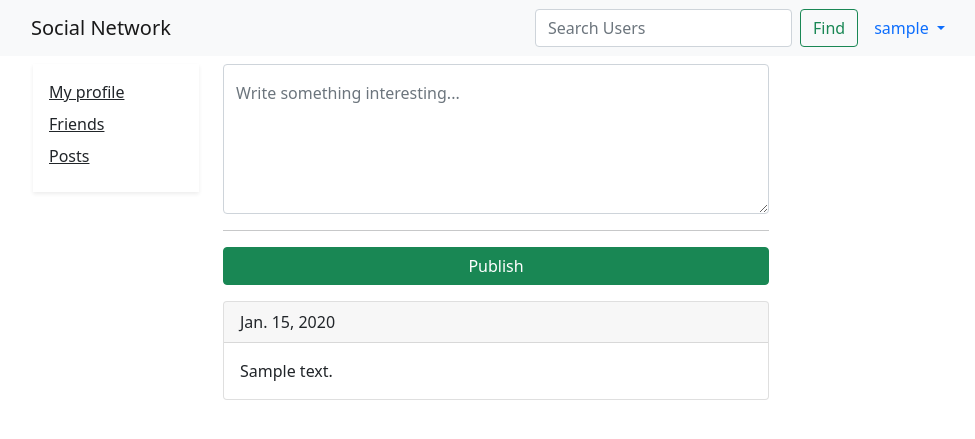
After one commit to UladzislauBaranau/social-network, a Django app: page /posts/ in a window 1280 px wide. The commit adds this page. Shown: the top 439 px of the page, without its empty margins (144-1119 px from the left). Run offline with Django 3.2, Linux system fonts and the light colour scheme; a user stored in the database is signed in; tables that the repository leaves empty hold one stand-in row (values such as "Sample post"); some libraries are stand-ins or nearby versions.

Commit message:
Added the ability to create posts by the user
Created a new section 'posts'. In the 'profiles/templates' has been
added a link to 'posts'.

```diff
--- /dev/null
+++ b/socialnetwork/posts/forms.py
@@ -0,0 +1,11 @@
+from django import forms
+
+from .models import Post
+
+
+class PostForm(forms.ModelForm):
+    content = forms.CharField()
+
+    class Meta:
+        model = Post
+        fields = ['content']
--- /dev/null
+++ b/socialnetwork/posts/templates/posts/posts.html
@@ -0,0 +1,42 @@
+{% extends 'base.html' %}
+{% load i18n %}
+{% load widget_tweaks %}
+
+{% block title %}
+{% translate 'Posts' %}
+{% endblock title %}
+
+{% block content %}
+<div class="container my-lg-2">
+  <div class="row">
+    <div class="col-1"></div>
+    <div class="col-2">
+      <div class="card-body shadow-sm holder-bottom">
+        <p class="fw-light mb-2"><a href="{% url 'user_profile' %}" class="text-reset">{% translate 'My profile' %}</a></p>
+        <p class="fw-light mb-2"><a href="{% url 'friends_list' %}" class="text-reset">{% translate 'Friends' %}</a></p>
+        <p class="fw-light mb-2"><a href="{% url 'posts' %}" class="text-reset">{% translate 'Posts' %}</a></p>
+      </div>
+    </div>
+    <div class="col-6">
+      <form method="POST">
+        {% csrf_token %}
+        <div class="form-floating mb-3">
+          <textarea class="form-control" id="floatingTextarea2" name="content" placeholder="Leave a comment here" style="height: 150px"></textarea>
+          <label class="text-muted" for="floatingTextarea2">{% translate 'Write something interesting...' %}</label>
+        </div>
+        <hr>
+        <div class="mb-3">
+          <button class="w-100 btn btn-success" type="submit">{% translate 'Publish' %}</button>
+        </div>
+      </form>
+      {% for post in all_posts %}
+      <div class="card mb-3">
+        <div class="card-header">{{ post.date_updated }}</div>
+        <div class="card-body">{{ post.content }}</div>
+      </div>
+      {% endfor %}
+    </div>
+    <div class="col-3"></div>
+  </div>
+</div>
+{% endblock content %}
--- /dev/null
+++ b/socialnetwork/posts/urls.py
@@ -0,0 +1,7 @@
+from django.urls import path
+
+from . import views
+
+urlpatterns = [
+    path('', views.create_posts_view, name='posts'),
+]
--- a/socialnetwork/posts/views.py
+++ b/socialnetwork/posts/views.py
@@ -1,3 +1,23 @@
 from django.shortcuts import render
 
-# Create your views here.
+from .forms import PostForm
+from .models import Post
+
+
+def create_posts_view(request):
+    qs_posts = Post.objects.all().filter(post_author=request.user)
+    form = PostForm()
+
+    if request.method == "POST":
+        form = PostForm(request.POST)
+        if form.is_valid():
+            new_post = form.save(commit=False)
+            new_post.post_author = request.user
+            new_post.save()
+
+    context = {
+        'form': form,
+        'all_posts': qs_posts,
+    }
+
+    return render(request, 'posts/posts.html', context)
--- a/socialnetwork/profiles/templates/profiles/friend_details.html
+++ b/socialnetwork/profiles/templates/profiles/friend_details.html
@@ -13,6 +13,7 @@
       <div class="card-body shadow-sm holder-bottom">
         <p class="fw-light mb-2"><a href="{% url 'user_profile' %}" class="text-reset">{% translate 'My profile' %}</a></p>
         <p class="fw-light mb-2"><a href="{% url 'friends_list' %}" class="text-reset">{% translate 'Friends' %}</a></p>
+        <p class="fw-light mb-2"><a href="{% url 'posts' %}" class="text-reset">{% translate 'Posts' %}</a></p>
       </div>
     </div>
     <div class="col">
--- a/socialnetwork/profiles/templates/profiles/friend_requests.html
+++ b/socialnetwork/profiles/templates/profiles/friend_requests.html
@@ -22,6 +22,7 @@
             <li><a class="dropdown-item fw-light mb-2" href="{% url 'friends_list' %}">{% translate 'Friend list' %}</a></li>
             <li><a class="dropdown-item fw-light mb-2" href="{% url 'friend_requests' %}">{% translate 'Friend requests' %}</a></li>
           </ul>
+          <p class="fw-light mb-2"><a href="{% url 'posts' %}" class="text-reset">{% translate 'Posts' %}</a></p>
         </div>
       </div>
     </div>
--- a/socialnetwork/profiles/templates/profiles/friends_list.html
+++ b/socialnetwork/profiles/templates/profiles/friends_list.html
@@ -22,6 +22,7 @@
             <li><a class="dropdown-item fw-light mb-2" href="{% url 'friends_list' %}">{% translate 'Friend list' %}</a></li>
             <li><a class="dropdown-item fw-light mb-2" href="{% url 'friend_requests' %}">{% translate 'Friend requests' %}</a></li>
           </ul>
+          <p class="fw-light mb-2"><a href="{% url 'posts' %}" class="text-reset">{% translate 'Posts' %}</a></p>
         </div>
       </div>
     </div>
--- a/socialnetwork/profiles/templates/profiles/searched_users.html
+++ b/socialnetwork/profiles/templates/profiles/searched_users.html
@@ -12,9 +12,9 @@
     <div class="col-1"></div>
     <div class="col-2">
       <div class="card-body shadow-sm holder-bottom">
-        <p class="fw-light mb-2"><a href="{% url 'user_profile' %}" class="text-reset">{% translate 'My profile' %}</a>
-        </p>
+        <p class="fw-light mb-2"><a href="{% url 'user_profile' %}" class="text-reset">{% translate 'My profile' %}</a></p>
         <p class="fw-light mb-2"><a href="{% url 'friends_list' %}" class="text-reset">{% translate 'Friends' %}</a></p>
+        <p class="fw-light mb-2"><a href="{% url 'posts' %}" class="text-reset">{% translate 'Posts' %}</a></p>
       </div>
     </div>
 
--- a/socialnetwork/profiles/templates/profiles/user_profile.html
+++ b/socialnetwork/profiles/templates/profiles/user_profile.html
@@ -14,6 +14,7 @@
       <div class="card-body shadow-sm holder-bottom">
         <p class="fw-light mb-2"><a href="{% url 'user_profile' %}" class="text-reset">{% translate 'My profile' %}</a></p>
         <p class="fw-light mb-2"><a href="{% url 'friends_list' %}" class="text-reset">{% translate 'Friends' %}</a></p>
+        <p class="fw-light mb-2"><a href="{% url 'posts' %}" class="text-reset">{% translate 'Posts' %}</a></p>
       </div>
     </div>
     <div class="col">
--- a/socialnetwork/socialnetwork/urls.py
+++ b/socialnetwork/socialnetwork/urls.py
@@ -22,6 +22,7 @@ from django.urls import include, path
 urlpatterns = [
     path('admin/', admin.site.urls),
     path('profiles/', include('profiles.urls')),
+    path('posts/', include('posts.urls')),
 ]
 
 urlpatterns += static(settings.STATIC_URL, document_root=settings.STATIC_ROOT)
```
